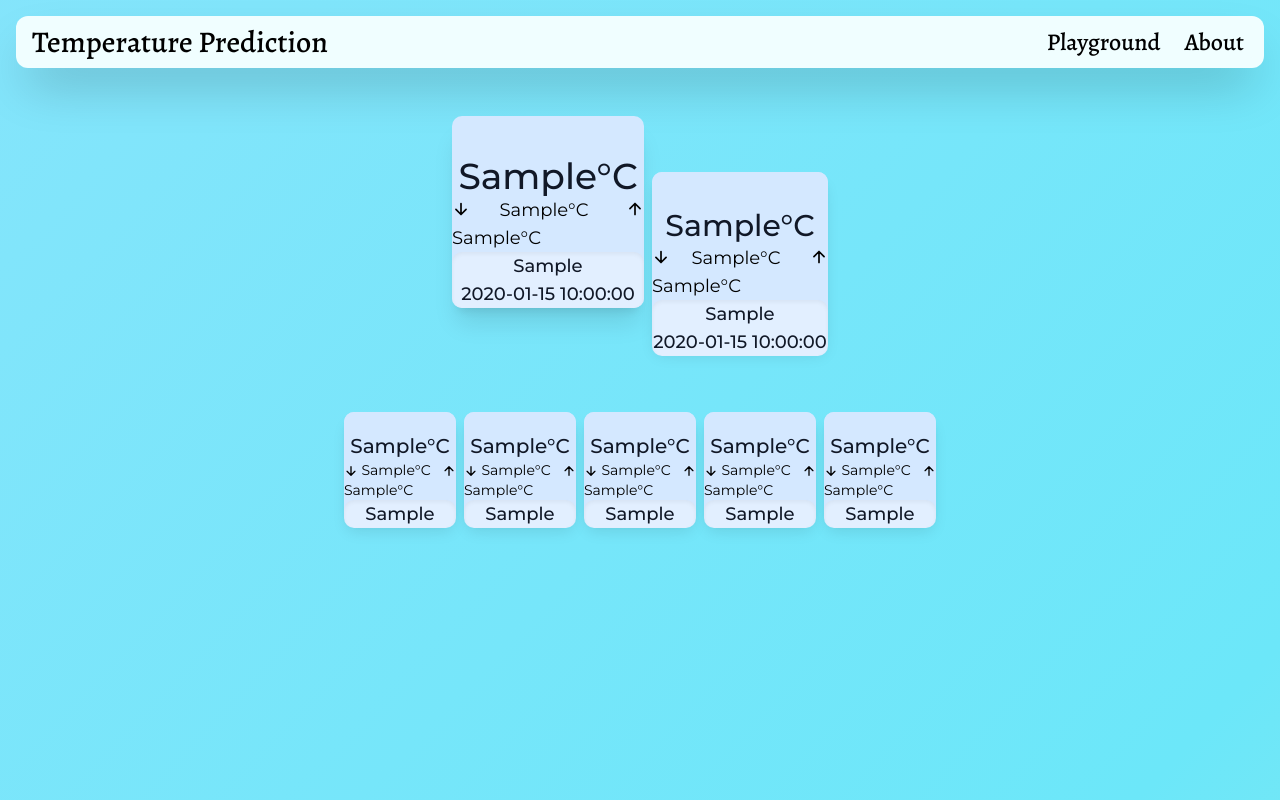
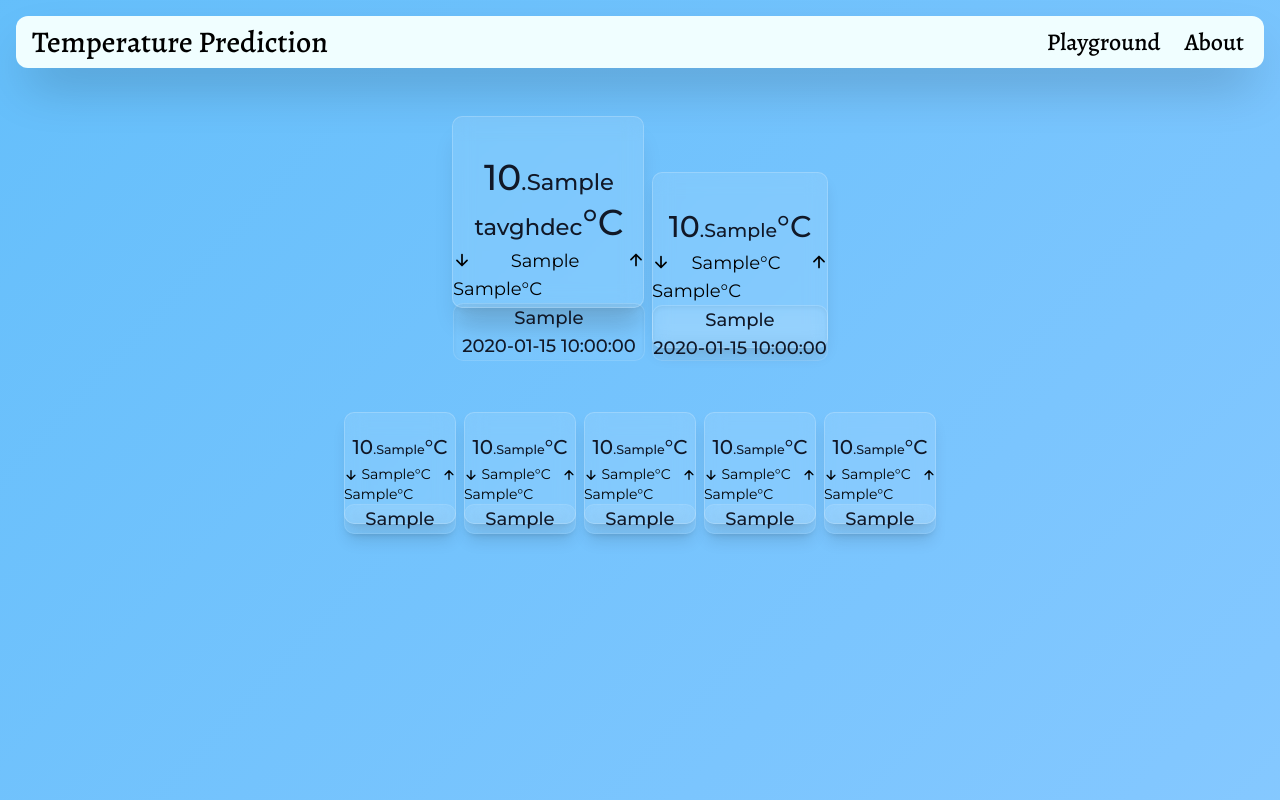
Before and after one commit to rafaelputra/temperature-prediction, a Flask app: template templates/index.html in a window 1280 px wide. Run offline with Flask 3, Linux system fonts and the light colour scheme; the template is opened without the code that fills it: most values are stand-ins (such as "Sample title", 1, 10 or a date in 2020); parts of the project's set-up code (start-up, migrations or seed data) failed here and were passed over; some libraries are stand-ins or nearby versions.

Commit message:
decimals and glassmo

```diff
--- a/app.py
+++ b/app.py
@@ -53,31 +53,38 @@
     tanggal_h6 = data_hari[6]['tanggal']
 
     # Mengambil nilai suhu rata-rata dari function
-    tavgh = int(round(inTavg,0))
-    tavgh1 = prediksi_besok['Tavg'].iloc[0]
-    tavgh2 = predictions_5_days['Tavg'].iloc[0]
-    tavgh3 = predictions_5_days['Tavg'].iloc[1]
-    tavgh4 = predictions_5_days['Tavg'].iloc[2]
-    tavgh5 = predictions_5_days['Tavg'].iloc[3]
-    tavgh6 = predictions_5_days['Tavg'].iloc[4]
+    tavgh = round(inTavg,1)
+    tavghdec = int((tavgh - int(tavgh))*10)
+    tavgh1 = prediksi_besok['Tavg'].iloc[0].round(1)
+    tavgh2 = predictions_5_days['Tavg'].iloc[0].round(1)
+    tavgh3 = predictions_5_days['Tavg'].iloc[1].round(1)
+    tavgh4 = predictions_5_days['Tavg'].iloc[2].round(1)
+    tavgh5 = predictions_5_days['Tavg'].iloc[3].round(1)
+    tavgh6 = predictions_5_days['Tavg'].iloc[4].round(1)
+    tavgh1dec = int((tavgh1 - int(tavgh1))*10)
+    tavgh2dec = int((tavgh2 - int(tavgh2))*10)
+    tavgh3dec = int((tavgh3 - int(tavgh3))*10)
+    tavgh4dec = int((tavgh4 - int(tavgh4))*10)
+    tavgh5dec = int((tavgh5 - int(tavgh5))*10)
+    tavgh6dec = int((tavgh6 - int(tavgh6))*10)
 
     # Mengambil nilai suhu minimum dari function
-    tmin_h = int(round(inTmin,0))
-    tminh1 = prediksi_besok['Tn'].iloc[0]
-    tminh2 = predictions_5_days['Tn'].iloc[0]
-    tminh3 = predictions_5_days['Tn'].iloc[1]
-    tminh4 = predictions_5_days['Tn'].iloc[2]
-    tminh5 = predictions_5_days['Tn'].iloc[3]
-    tminh6 = predictions_5_days['Tn'].iloc[4]
+    tmin_h = round(inTmin,1)
+    tminh1 = prediksi_besok['Tn'].iloc[0].round(1)
+    tminh2 = predictions_5_days['Tn'].iloc[0].round().astype(int)
+    tminh3 = predictions_5_days['Tn'].iloc[1].round().astype(int)
+    tminh4 = predictions_5_days['Tn'].iloc[2].round().astype(int)
+    tminh5 = predictions_5_days['Tn'].iloc[3].round().astype(int)
+    tminh6 = predictions_5_days['Tn'].iloc[4].round().astype(int)
 
     # Mengambil nilai suhu maksimal dari function
-    tmax_h = int(round(inTmax,0))
-    tmaxh1 = prediksi_besok['Tx'].iloc[0]
-    tmaxh2 = predictions_5_days['Tx'].iloc[0]
-    tmaxh3 = predictions_5_days['Tx'].iloc[1]
-    tmaxh4 = predictions_5_days['Tx'].iloc[2]
-    tmaxh5 = predictions_5_days['Tx'].iloc[3]
-    tmaxh6 = predictions_5_days['Tx'].iloc[4]
+    tmax_h = round(inTmax,1)
+    tmaxh1 = prediksi_besok['Tx'].iloc[0].round(1)
+    tmaxh2 = predictions_5_days['Tx'].iloc[0].round().astype(int)
+    tmaxh3 = predictions_5_days['Tx'].iloc[1].round().astype(int)
+    tmaxh4 = predictions_5_days['Tx'].iloc[2].round().astype(int)
+    tmaxh5 = predictions_5_days['Tx'].iloc[3].round().astype(int)
+    tmaxh6 = predictions_5_days['Tx'].iloc[4].round().astype(int)
 
 
     return render_template('index.html',
@@ -96,12 +103,19 @@
                            tanggal_h5=tanggal_h5,
                            tanggal_h6=tanggal_h6,
                            tavg_h=tavgh,
+                           tavghdec = tavghdec,
                            tavg_h1=tavgh1,
                            tavg_h2=tavgh2,
                            tavg_h3=tavgh3,
                            tavg_h4=tavgh4,
                            tavg_h5=tavgh5,
                            tavg_h6=tavgh6,
+                           tavgh1dec = tavgh1dec,
+                           tavgh2dec = tavgh2dec,
+                           tavgh3dec = tavgh3dec,
+                           tavgh4dec = tavgh4dec,
+                           tavgh5dec = tavgh5dec,
+                           tavgh6dec = tavgh6dec,
                            tmin_h=tmin_h,
                            tmin_h1=tminh1,
                            tmin_h2=tminh2,
--- a/templates/base.html
+++ b/templates/base.html
@@ -1,5 +1,6 @@
 <!DOCTYPE html>
 <html lang="en">
+
 <head>
   <title>{% block title %}{% endblock %}</title>
   <meta charset="UTF-8">
@@ -9,7 +10,99 @@
   <script nomodule src="https://unpkg.com/ionicons@7.1.0/dist/ionicons/ionicons.js"></script>
   <link rel="icon" type="image/png" href="{{ url_for('static', filename='images/favicon.png') }}">
   <style>
-    .glassmorphism-container{backdrop-filter:blur(100px);background-color:rgb(208 208 208 / .374);border-radius:10px;box-shadow:0 8px 32px 0 rgb(31 38 135 / .37)}.animated-background{background:linear-gradient(313deg,#ffe2a9,#6ce7f9,#aae1ff,#0086f0);background-size:800% 800%;-webkit-animation:sunsetscheme 37s ease infinite;-moz-animation:sunsetscheme 37s ease infinite;animation:sunsetscheme 37s ease infinite}@-webkit-keyframes sunsetscheme{0%{background-position:0% 7%}50%{background-position:100% 94%}100%{background-position:0% 7%}}@-moz-keyframes sunsetscheme{0%{background-position:0% 7%}50%{background-position:100% 94%}100%{background-position:0% 7%}}@keyframes sunsetscheme{0%{background-position:0% 7%}50%{background-position:100% 94%}100%{background-position:0% 7%}}
+    .small {
+      font-size: 0.63em;
+    }
+
+    .glassmorphism {
+      background: rgba(255, 255, 255, 0.1);
+      backdrop-filter: blur(10px);
+      box-shadow: 0 4px 6px rgba(0, 0, 0, 0.1);
+      border: 1px solid rgba(255, 255, 255, 0.2);
+      transition: box-shadow 0.3s ease;
+    }
+
+    .glassmorphism:hover {
+      box-shadow: 0 8px 12px rgba(0, 0, 0, 0.2);
+    }
+
+    .glassmorphism-darker {
+      background: rgba(255, 255, 255, 0.05);
+      backdrop-filter: blur(10px);
+      box-shadow: 0 4px 6px rgba(0, 0, 0, 0.2);
+      border: 1px solid rgba(255, 255, 255, 0.1);
+      transition: box-shadow 0.3s ease;
+    }
+
+    .glassmorphism-darker:hover {
+      box-shadow: 0 8px 12px rgba(0, 0, 0, 0.4);
+    }
+
+    .glassmorphism-container {
+      backdrop-filter: blur(100px);
+      background-color: rgb(208 208 208 / .374);
+      border-radius: 10px;
+      box-shadow: 0 8px 32px 0 rgb(31 38 135 / .37)
+    }
+
+    .animated-index {
+      background: linear-gradient(313deg, #dbedfc, #82c7ff, #37b2f4, #018afb);
+      background-size: 800% 800%;
+      -webkit-animation: sunsetscheme 37s ease infinite;
+      -moz-animation: sunsetscheme 37s ease infinite;
+      animation: sunsetscheme 37s ease infinite
+    }
+
+    .animated-background {
+      background: linear-gradient(313deg, #ffe2a9, #6ce7f9, #aae1ff, #0086f0);
+      background-size: 800% 800%;
+      -webkit-animation: sunsetscheme 37s ease infinite;
+      -moz-animation: sunsetscheme 37s ease infinite;
+      animation: sunsetscheme 37s ease infinite
+    }
+
+
+    @-webkit-keyframes sunsetscheme {
+      0% {
+        background-position: 0% 7%
+      }
+
+      50% {
+        background-position: 100% 94%
+      }
+
+      100% {
+        background-position: 0% 7%
+      }
+    }
+
+    @-moz-keyframes sunsetscheme {
+      0% {
+        background-position: 0% 7%
+      }
+
+      50% {
+        background-position: 100% 94%
+      }
+
+      100% {
+        background-position: 0% 7%
+      }
+    }
+
+    @keyframes sunsetscheme {
+      0% {
+        background-position: 0% 7%
+      }
+
+      50% {
+        background-position: 100% 94%
+      }
+
+      100% {
+        background-position: 0% 7%
+      }
+    }
   </style>
   <link rel="preconnect" href="https://fonts.googleapis.com">
   <link rel="preconnect" href="https://fonts.gstatic.com" crossorigin>
@@ -17,7 +110,8 @@
     href="https://fonts.googleapis.com/css2?family=Alegreya:ital,wght@0,500;1,500&family=Montserrat:ital,wght@0,100..900;1,100..900&display=swap"
     rel="stylesheet">
 </head>
-<body class="animated-background font-[Montserrat]">
+
+<body class="animated-index font-[Montserrat]">
   <nav class="p-2 mt-4 mx-4 rounded-xl bg-[#F0FEFF] shadow-2xl md:flex md:items-center md:justify-between">
     <div class="flex text-center justify-between items-center ">
       <span class="text-2xl cursor-pointer">
@@ -40,9 +134,10 @@
     </ul>
   </nav>
   <script>
-      function Menu(e){let list=document.querySelector('ul');e.name==='menu'?(e.name="close",list.classList.add('top-[70px]'),list.classList.add('right-4'),list.classList.add('opacity-100')):(e.name="menu",list.classList.remove('top-[70px]'),list.classList.remove('left-4'),list.classList.remove('opacity-100'))}
+    function Menu(e) { let list = document.querySelector('ul'); e.name === 'menu' ? (e.name = "close", list.classList.add('top-[70px]'), list.classList.add('right-4'), list.classList.add('opacity-100')) : (e.name = "menu", list.classList.remove('top-[70px]'), list.classList.remove('left-4'), list.classList.remove('opacity-100')) }
   </script>
   {% block content %}
   {% endblock %}
 </body>
+
 </html>
--- a/templates/index.html
+++ b/templates/index.html
@@ -5,21 +5,21 @@
 {% block content %}
 <article class="md:mx-4 mx-4 md:mt-2 mt-2 md:pb-8 pb-16 flex flex-wrap justify-center items-center">
   <div
-      class="flex flex-col z-50 items-start justify-between shadow-xl bg-[#D4E8FF] w-40 md:w-48 h-40 md:h-48 rounded-[10px]">
+    class="glassmorphism flex flex-col z-50 items-start justify-between shadow-xl w-40 md:w-48 h-40 md:h-48 rounded-[10px]">
     <div
       class="flex flex-col z-50 items-center justify-between w-40 md:w-48 h-40 md:h-48 md:text-4xl text-3xl rounded-[10px] mt-10">
       <h3 class="text-center justify-between mx-auto font-medium text-gray-900">
-          {{ tavg_h }}°C
+        {{ tavg_h|int }}<span class="small">.{{ tavghdec }}</span>°C
       </h3>
       <div class="text-base flex flex-wrap justify-between md:text-lg">
         <ion-icon name="arrow-down-outline" class="mt-1"></ion-icon>
-          {{ tmin_h }}°C
+        {{ tmin_h }}
         <ion-icon name="arrow-up-outline" class="mt-1 ml-2"></ion-icon>
         {{ tmax_h }}°C
       </div>
     </div>
     <div
-        class="flex flex-col z-50 shadow-inner items-center justify-between bg-[#E2EFFF] w-40 md:w-48 h-12 md:h-16 md:text-lg text-base rounded-[10px]">
+      class="glassmorphism-darker flex flex-col z-50 shadow-inner items-center justify-between w-40 md:w-48 h-12 md:h-16 md:text-lg text-base rounded-[10px]">
       <h3 class="text-center justify-between mx-auto font-medium text-gray-900">
         {{ hari_h }}
       </h3>
@@ -29,11 +29,11 @@
     </div>
   </div>
   <div
-      class="flex flex-col z-50 ml-2 mt-32 md:mt-24 items-center justify-between shadow-lg bg-[#D4E8FF] w-36 md:w-44 h-36 md:h-44 rounded-[10px]">
+    class="glassmorphism flex flex-col z-50 ml-2 mt-32 md:mt-24 items-center justify-between shadow-lg w-36 md:w-44 h-36 md:h-44 rounded-[10px]">
     <div
-        class="flex flex-col z-50 items-center justify-between bg-[#D4E8FF] w-36 md:w-44 h-36 md:h-44 md:text-3xl text-2xl rounded-[10px]">
+      class="flex flex-col z-50 items-center justify-between w-36 md:w-44 h-36 md:h-44 md:text-3xl text-2xl rounded-[10px]">
       <h3 class="text-center justify-between mx-auto font-medium text-gray-900 mt-9">
-          {{ tavg_h1 }}°C
+        {{ tavg_h1|int }}<span class="small">.{{ tavgh1dec }}</span>°C
       </h3>
       <div class="text-base flex flex-wrap justify-between md:text-lg">
         <ion-icon name="arrow-down-outline" class="mt-1"></ion-icon>
@@ -43,7 +43,7 @@
       </div>
     </div>
     <div
-        class="flex flex-col z-50 shadow-inner items-center justify-between bg-[#E2EFFF] w-36 md:w-44 h-11 md:h-14 md:text-lg text-base rounded-[10px]">
+      class="glassmorphism-darker flex flex-col z-50 shadow-inner items-center justify-between w-36 md:w-44 h-11 md:h-14 md:text-lg text-base rounded-[10px]">
       <h3 class="text-center justify-between mx-auto font-medium text-gray-900">
         {{ hari_h1 }}
       </h3>
@@ -53,13 +53,13 @@
     </div>
   </div>
 </article>
-  <article class="md:mx- mx-8 md:mt-2 mt-2 flex flex-wrap justify-center items-center ">
+<article class="md:mx-8 mx-8 md:mt-2 mt-2 flex flex-wrap justify-center items-center">
   <div
-      class="flex flex-col z-40 mr-2 mt-4 md:mt-6 mb-6 md:mb-10 items-center justify-between shadow-lg bg-[#D4E8FF] w-24 md:w-28 h-24 md:h-28 rounded-[10px]">
+    class="glassmorphism flex flex-col z-40 mr-2 mt-4 md:mt-6 mb-6 md:mb-10 items-center justify-between shadow-lg w-24 md:w-28 h-24 md:h-28 rounded-[10px]">
     <div
-        class="flex z-50 flex-col items-center justify-between bg-[#D4E8FF] w-24 md:w-28 h-24 md:h-28 md:text-xl text-lg rounded-[10px]">
+      class="flex z-50 flex-col items-center justify-between w-24 md:w-28 h-24 md:h-28 md:text-xl text-lg rounded-[10px]">
       <h3 class="text-center justify-between mx-auto font-medium text-gray-900 mt-5">
-          {{ tavg_h2 }}°C
+        {{ tavg_h2|int }}<span class="small">.{{ tavgh2dec }}</span>°C
       </h3>
       <div class="text-xs flex flex-wrap justify-between md:text-sm">
         <ion-icon name="arrow-down-outline" class="mt-1"></ion-icon>
@@ -69,18 +69,19 @@
       </div>
     </div>
     <div
-        class="flex z-50 shadow-inner items-center justify-between bg-[#E2EFFF] w-24 md:w-28 h-8 md:h-10 md:text-lg text-base rounded-[10px]">
+      class="glassmorphism-darker flex z-50 shadow-lg items-center justify-between w-24 md:w-28 h-8 md:h-10 md:text-lg text-base rounded-[10px]">
       <h3 class="text-center items-center justify-between mx-auto font-medium text-gray-900">
         {{ hari_h2 }}
       </h3>
     </div>
   </div>
+
   <div
-      class="flex flex-col z-30 mr-2 mt-4 md:mt-6 mb-6 md:mb-10 items-center justify-between shadow-lg bg-[#D4E8FF] w-24 md:w-28 h-24 md:h-28 md:text-xl text-l rounded-[10px]">
+    class="glassmorphism flex flex-col z-30 mr-2 mt-4 md:mt-6 mb-6 md:mb-10 items-center justify-between shadow-lg w-24 md:w-28 h-24 md:h-28 rounded-[10px]">
     <div
-        class="flex z-50 flex-col items-center justify-between bg-[#D4E8FF] w-24 md:w-28 h-24 md:h-28 md:text-xl text-lg rounded-[10px]">
+      class="flex z-50 flex-col items-center justify-between w-24 md:w-28 h-24 md:h-28 md:text-xl text-lg rounded-[10px]">
       <h3 class="text-center justify-between mx-auto font-medium text-gray-900 mt-5">
-          {{ tavg_h3 }}°C
+        {{ tavg_h3|int }}<span class="small">.{{ tavgh3dec }}</span>°C
       </h3>
       <div class="text-xs flex flex-wrap justify-between md:text-sm">
         <ion-icon name="arrow-down-outline" class="mt-1"></ion-icon>
@@ -90,18 +91,19 @@
       </div>
     </div>
     <div
-        class="flex z-50 shadow-inner items-center justify-between bg-[#E2EFFF] w-24 md:w-28 h-8 md:h-10 md:text-lg text-base rounded-[10px]">
+      class="glassmorphism-darker flex z-50 shadow-lg items-center justify-between w-24 md:w-28 h-8 md:h-10 md:text-lg text-base rounded-[10px]">
       <h3 class="text-center items-center justify-between mx-auto font-medium text-gray-900">
         {{ hari_h3 }}
       </h3>
     </div>
   </div>
+
   <div
-      class="flex flex-col z-20 mt-4 mr-2 md:mt-6 mb-6 md:mb-10 items-center justify-between shadow-lg bg-[#D4E8FF] w-24 md:w-28 h-24 md:h-28 md:text-xl text-l rounded-[10px]">
+    class="glassmorphism flex flex-col z-20 mt-4 mr-2 md:mt-6 mb-6 md:mb-10 items-center justify-between shadow-lg w-24 md:w-28 h-24 md:h-28 rounded-[10px]">
     <div
-        class="flex z-50 flex-col items-center justify-between bg-[#D4E8FF] w-24 md:w-28 h-24 md:h-28 md:text-xl text-lg rounded-[10px]">
+      class="flex z-50 flex-col items-center justify-between w-24 md:w-28 h-24 md:h-28 md:text-xl text-lg rounded-[10px]">
       <h3 class="text-center justify-between mx-auto font-medium text-gray-900 mt-5">
-          {{ tavg_h4 }}°C
+        {{ tavg_h4|int }}<span class="small">.{{ tavgh4dec }}</span>°C
       </h3>
       <div class="text-xs flex flex-wrap justify-between md:text-sm">
         <ion-icon name="arrow-down-outline" class="mt-1"></ion-icon>
@@ -111,18 +113,19 @@
       </div>
     </div>
     <div
-        class="flex z-50 shadow-inner items-center justify-between bg-[#E2EFFF] w-24 md:w-28 h-8 md:h-10 md:text-lg text-base rounded-[10px]">
+      class="glassmorphism-darker flex z-50 shadow-lg items-center justify-between w-24 md:w-28 h-8 md:h-10 md:text-lg text-base rounded-[10px]">
       <h3 class="text-center items-center justify-between mx-auto font-medium text-gray-900">
         {{ hari_h4 }}
       </h3>
     </div>
   </div>
+
   <div
-      class="flex flex-col z-10 mt-4 mr-2 md:mt-6 mb-6 md:mb-10 items-center justify-between shadow-lg bg-[#D4E8FF] w-24 md:w-28 h-24 md:h-28 md:text-xl text-l rounded-[10px]">
+    class="glassmorphism flex flex-col z-10 mt-4 mr-2 md:mt-6 mb-6 md:mb-10 items-center justify-between shadow-lg w-24 md:w-28 h-24 md:h-28 rounded-[10px]">
     <div
-        class="flex flex-col z-50 items-center justify-between bg-[#D4E8FF] w-24 md:w-28 h-24 md:h-28 md:text-xl text-lg rounded-[10px]">
+      class="flex z-50 flex-col items-center justify-between w-24 md:w-28 h-24 md:h-28 md:text-xl text-lg rounded-[10px]">
       <h3 class="text-center justify-between mx-auto font-medium text-gray-900 mt-5">
-          {{ tavg_h5 }}°C
+        {{ tavg_h5|int }}<span class="small">.{{ tavgh5dec }}</span>°C
       </h3>
       <div class="text-xs flex flex-wrap justify-between md:text-sm">
         <ion-icon name="arrow-down-outline" class="mt-1"></ion-icon>
@@ -132,18 +135,19 @@
       </div>
     </div>
     <div
-        class="flex z-50 shadow-inner items-center justify-between bg-[#E2EFFF] w-24 md:w-28 h-8 md:h-10 md:text-lg text-base rounded-[10px]">
+      class="glassmorphism-darker flex z-50 shadow-lg items-center justify-between w-24 md:w-28 h-8 md:h-10 md:text-lg text-base rounded-[10px]">
       <h3 class="text-center items-center justify-between mx-auto font-medium text-gray-900">
         {{ hari_h5 }}
       </h3>
     </div>
   </div>
+
   <div
-      class="flex flex-col z-0 mt-4 md:mt-6 mb-6 md:mb-10 items-center justify-between shadow-lg bg-[#D4E8FF] w-24 md:w-28 h-24 md:h-28 md:text-xl text-l rounded-[10px]">
+    class="glassmorphism flex flex-col z-0 mt-4 md:mt-6 mb-6 md:mb-10 items-center justify-between shadow-lg w-24 md:w-28 h-24 md:h-28 rounded-[10px]">
     <div
-        class="flex z-50 flex-col items-center justify-between bg-[#D4E8FF] w-24 md:w-28 h-24 md:h-28 md:text-xl text-lg rounded-[10px]">
+      class="flex z-50 flex-col items-center justify-between w-24 md:w-28 h-24 md:h-28 md:text-xl text-lg rounded-[10px]">
       <h3 class="text-center justify-between mx-auto font-medium text-gray-900 mt-5">
-          {{ tavg_h6 }}°C
+        {{ tavg_h6|int }}<span class="small">.{{ tavgh6dec }}</span>°C
       </h3>
       <div class="text-xs flex flex-wrap justify-between md:text-sm">
         <ion-icon name="arrow-down-outline" class="mt-1"></ion-icon>
@@ -153,11 +157,13 @@
       </div>
     </div>
     <div
-        class="flex z-50 shadow-inner items-center justify-between bg-[#E2EFFF] w-24 md:w-28 h-8 md:h-10 md:text-lg text-base rounded-[10px]">
+      class="glassmorphism-darker flex z-50 shadow-lg items-center justify-between w-24 md:w-28 h-8 md:h-10 md:text-lg text-base rounded-[10px]">
       <h3 class="text-center items-center justify-between mx-auto font-medium text-gray-900">
         {{ hari_h6 }}
       </h3>
     </div>
   </div>
 </article>
+
+
 {% endblock %}
```
Also changed, not shown: ml/function.py (+4 -4 lines). Lines whose indentation alone changed are shown as unchanged.
